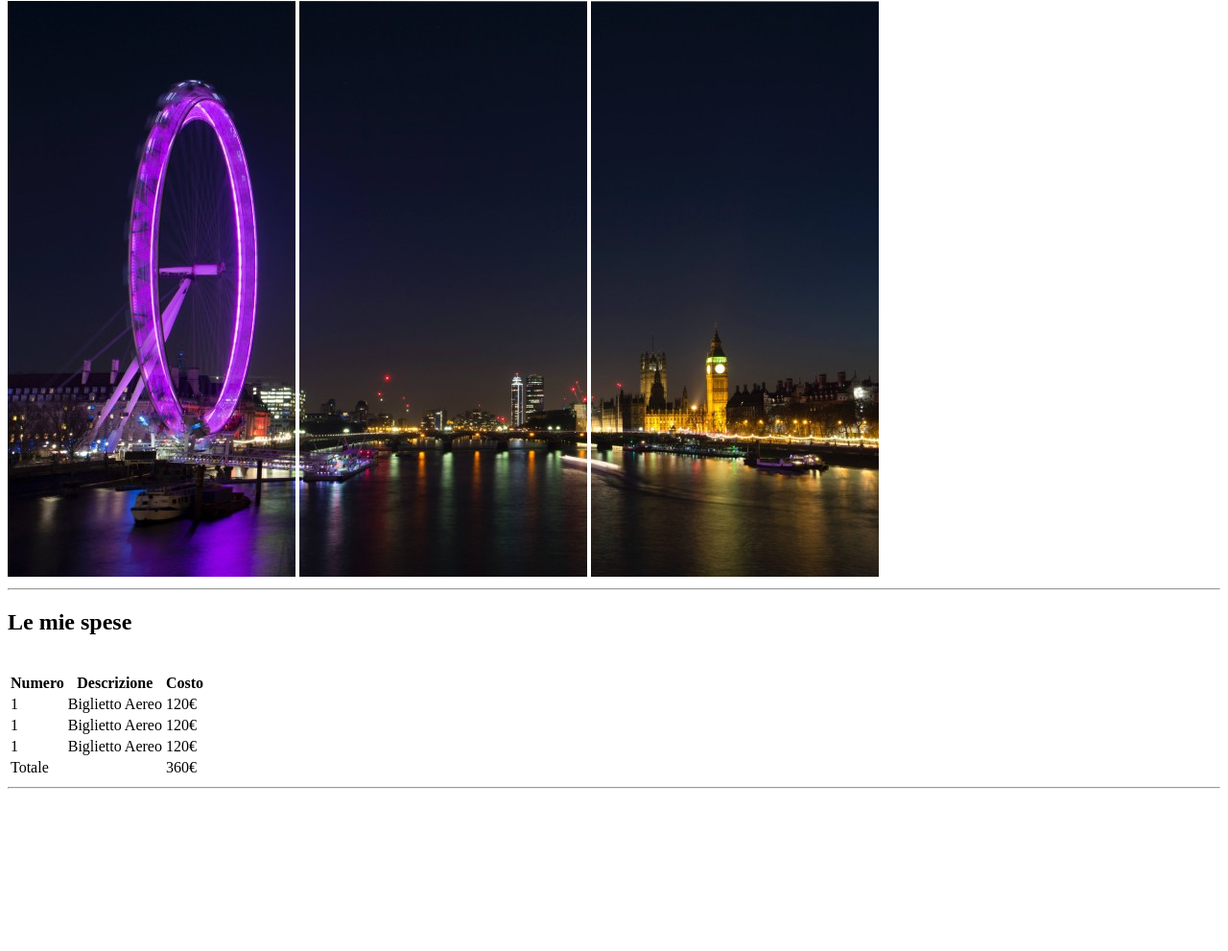
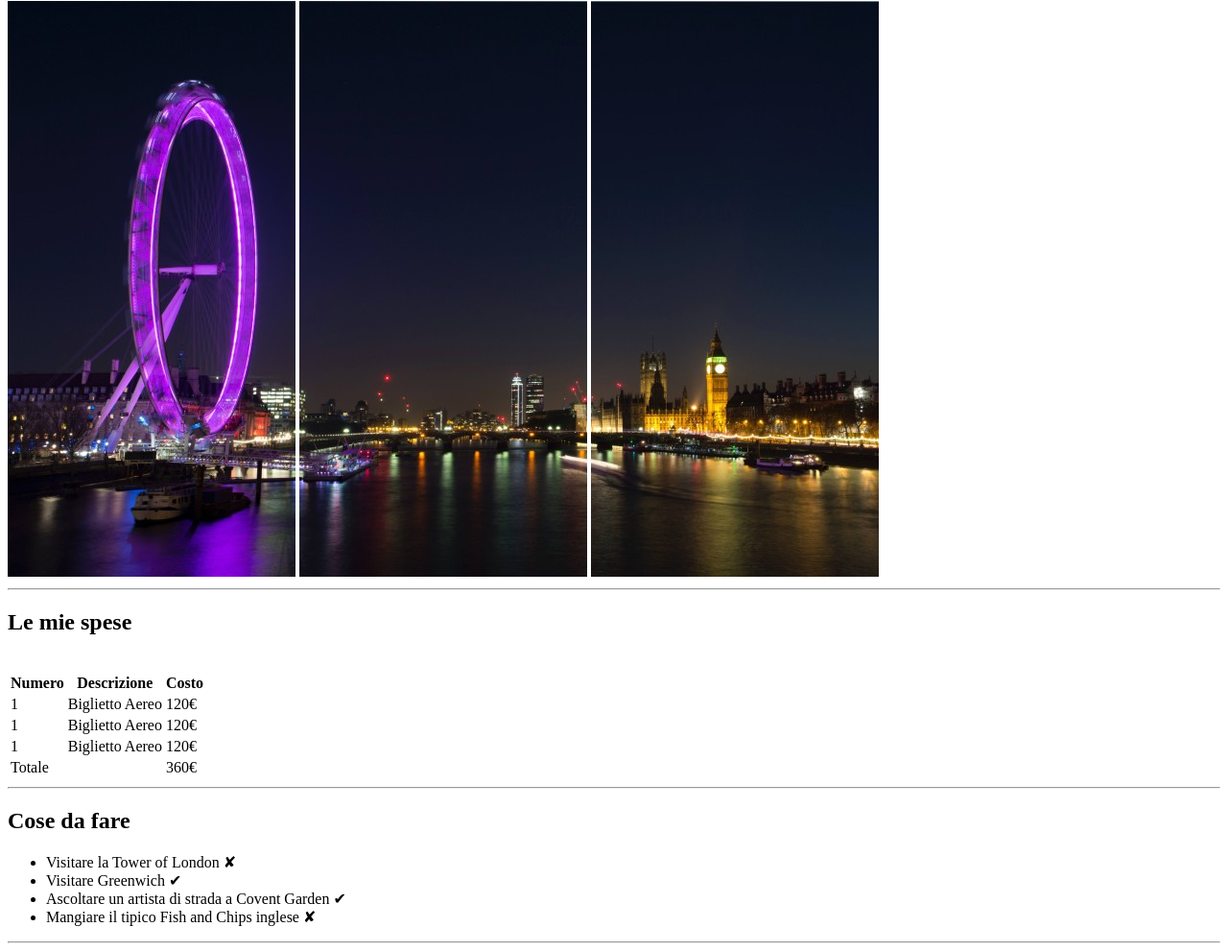
Before and after one commit to FlorianKomnino/html-london-trip, a plain HTML site: page index.html in a window 1280 px wide. Shown: the part 79-1070 px from the top of the page at 96% size. Before the commit the page ends 909 px from the top, so only its background shows below. Drawn offline with Linux system fonts and the light colour scheme.

Commit message:
Created <section> "Cose dafare"

```diff
--- a/index.html
+++ b/index.html
@@ -54,7 +54,14 @@
         </section>
 
         <section>
-
+            <h2>Cose da fare</h2>
+            <ul>
+                <li>Visitare la Tower of London &#10008</li>
+                <li>Visitare Greenwich &#10004</li>
+                <li>Ascoltare un artista di strada a Covent Garden &#10004</li>
+                <li>Mangiare il tipico Fish and Chips inglese &#10008</li>
+            </ul>
+            <hr>
         </section>
 
         <section>
```
